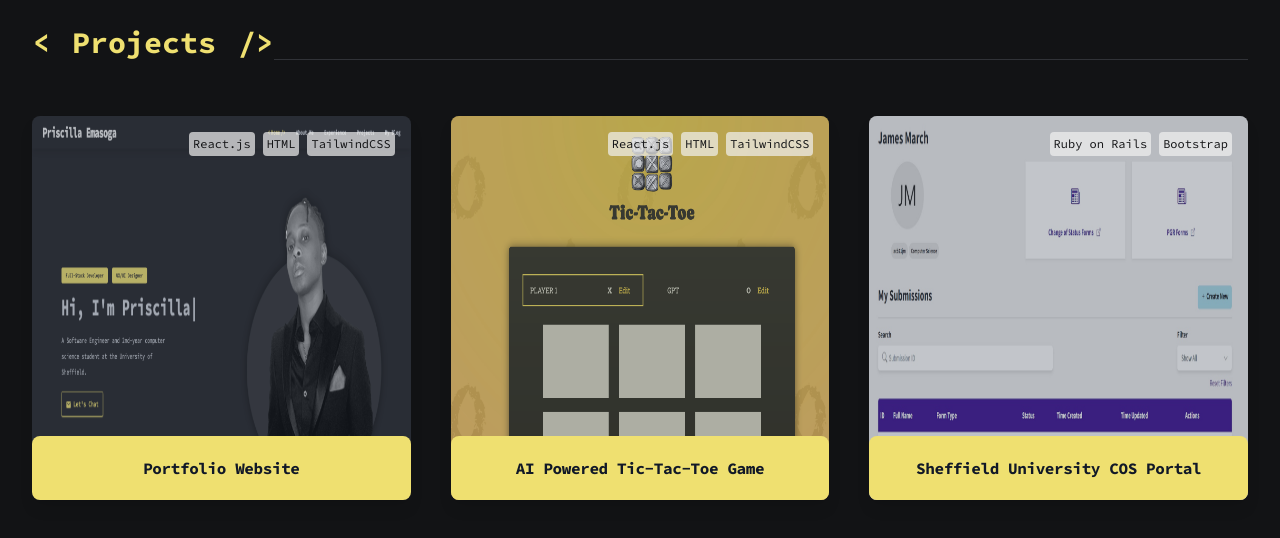
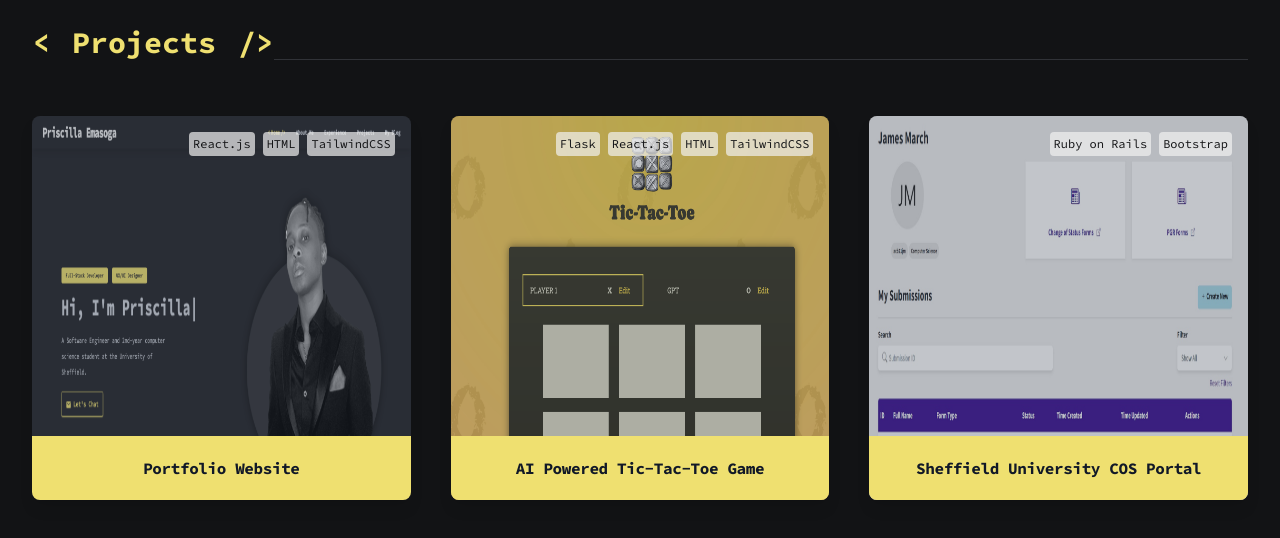
Before and after one commit to priscilla-e/my-portfolio, a React (Vite) app: page /#hero in a window 1280 px wide. Shown: the part 2080-2618 px from the top of the page. Built offline with nearby package versions, Linux system fonts and the light colour scheme.

Commit message:
Data and stylesheet changes

```diff
--- a/src/components/projects/ProjectCard.jsx
+++ b/src/components/projects/ProjectCard.jsx
@@ -19,7 +19,7 @@ export default function ProjectCard({project}) {
             </div>
 
             {/*project name*/}
-            <p className='absolute left-0 bottom-0 w-full bg-primary flex items-center justify-center text-center text-sm text-gray-900 h-16 tracking-tight leading-6 p-4 font-bold rounded-lg md:text-base'>
+            <p className='absolute left-0 bottom-0 w-full bg-primary flex items-center justify-center text-center text-sm text-gray-900 h-16 tracking-tight leading-6 p-4 font-bold rounded-b-lg md:text-base'>
                 {project.name}
             </p>
 
--- a/src/data.js
+++ b/src/data.js
@@ -63,7 +63,7 @@ export const PROJECTS = [
         description: 'A Tic-Tac-Toe game, enhanced with a Minimax algorithm and OpenAI\'s text generation model for challenging gameplay.',
         webLink: '#',
         githubLink: '#',
-        techStack: ['React.js', 'HTML', 'TailwindCSS'],
+        techStack: ['Flask', 'React.js', 'HTML', 'TailwindCSS'],
         thumbnail: 'tic-tac-toe-project.png'
     },
     {
```
